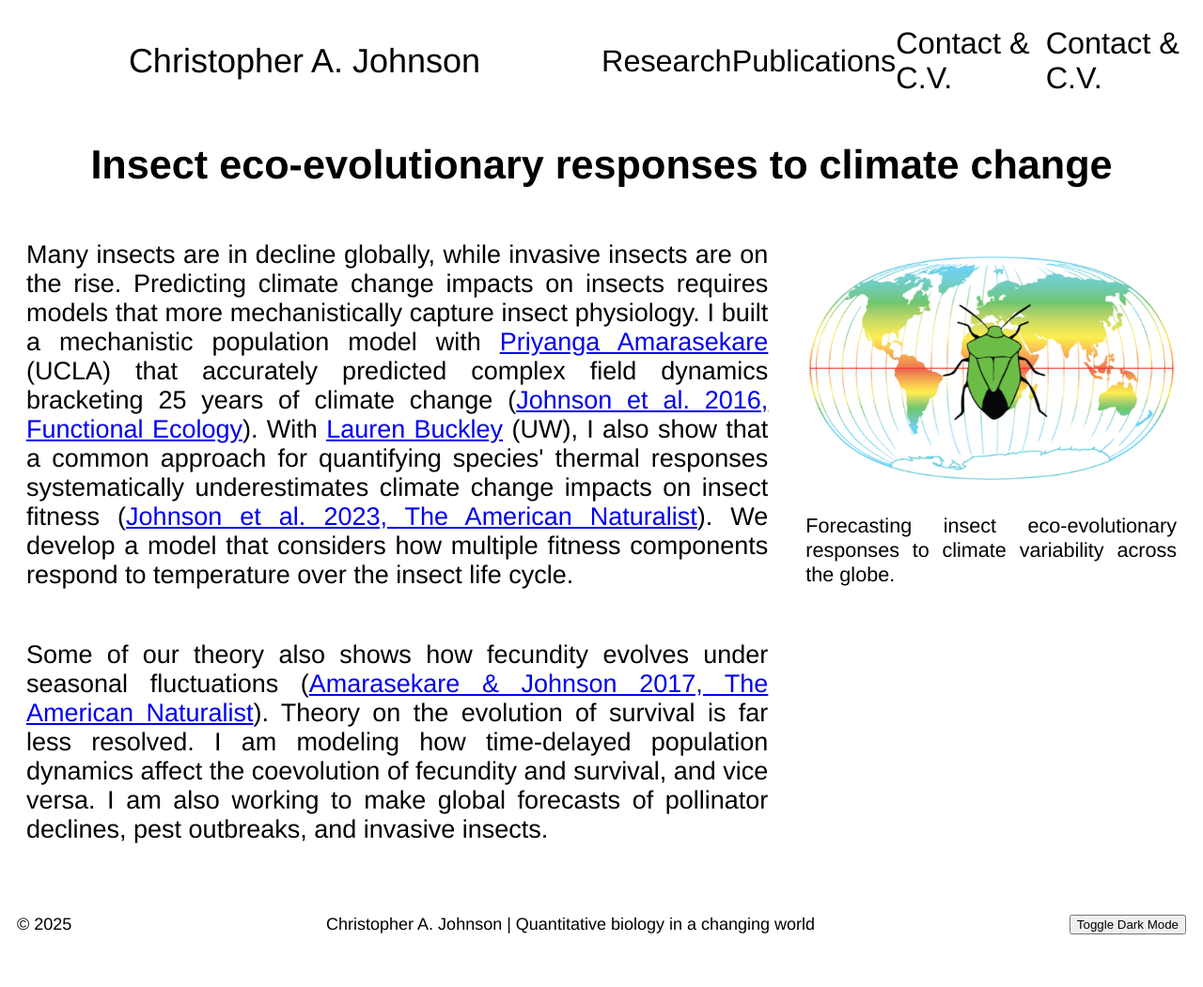
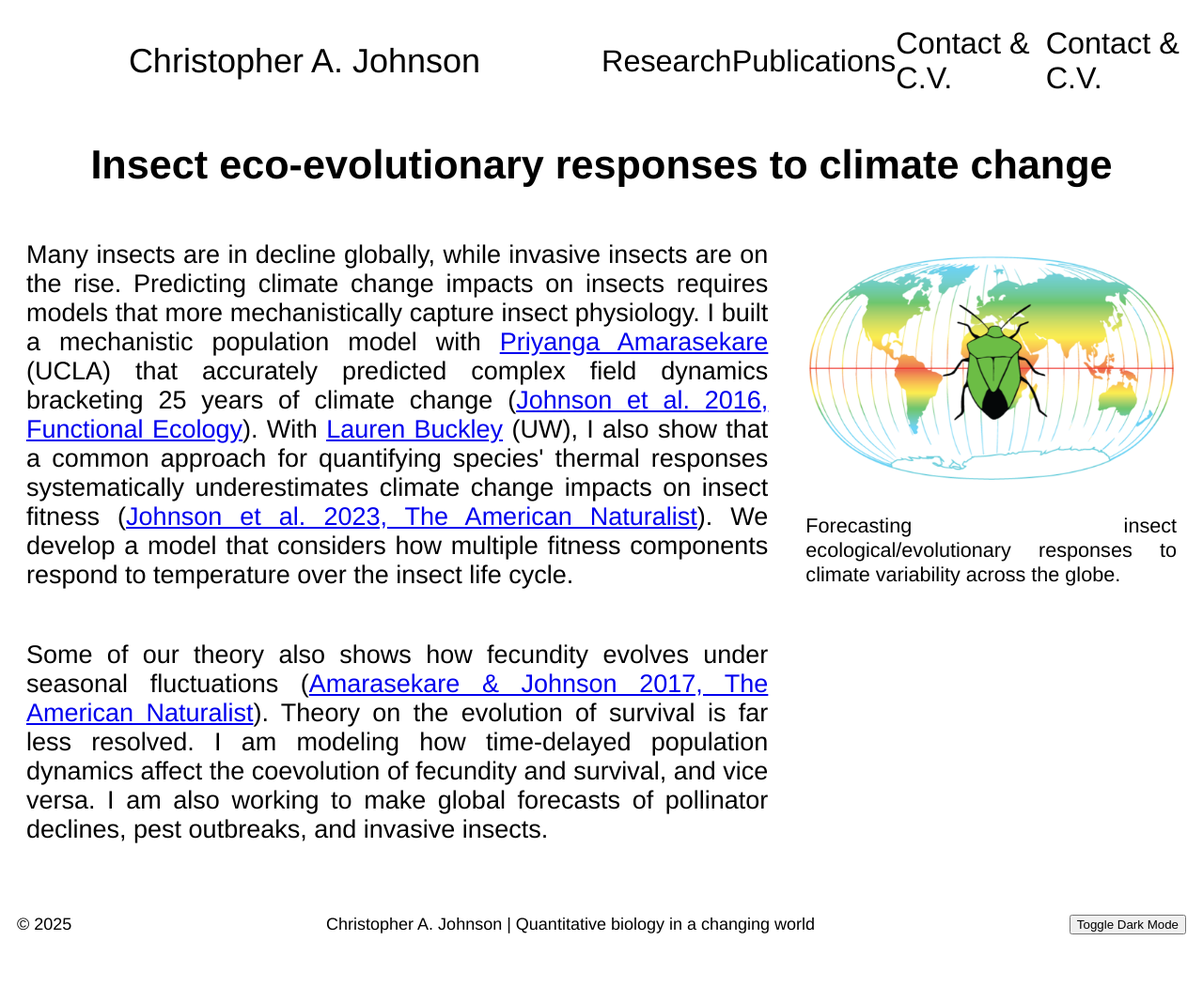
Before and after one commit to chrisajohnson/chrisajohnson.github.io, a Jekyll site: the page built from research/insect_responses.md, in a window 1280 px wide. Shown: the whole page at 94% size. Built offline with Jekyll 4.4.1, drawn with Linux system fonts in a browser that asks for light colours.

Commit message:
Update insect_responses.md

```diff
--- a/research/insect_responses.md
+++ b/research/insect_responses.md
@@ -15,6 +15,6 @@ permalink: /research/insect_responses/
 <div class="content-right">
   <figure>
     <img src="{{ '/images/Bug_globe.png' | relative_url }}" alt="Shield bug on a world map colored as a latitudinal climate gradient" >
-    <figcaption>Forecasting insect eco-evolutionary responses to climate variability across the globe.</figcaption>
+    <figcaption>Forecasting insect ecological/evolutionary responses to climate variability across the globe.</figcaption>
   </figure>
 </div>
```
